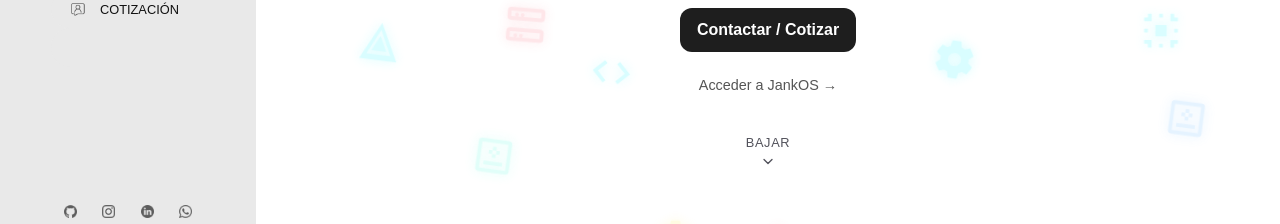
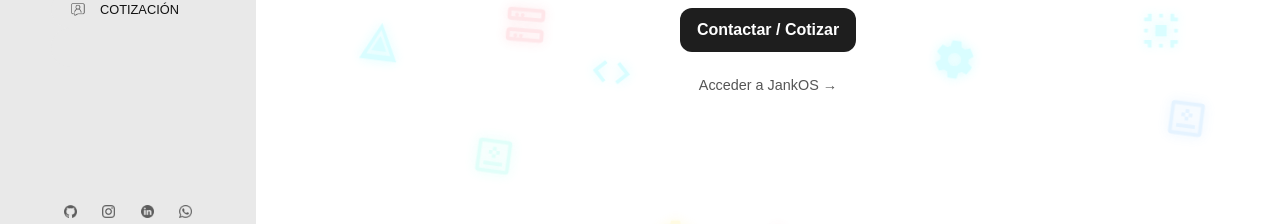
Before and after one commit to Jank1510/jankCVonline, an Angular app: page / in a window 1280 px wide. Shown: the part 566-790 px from the top of the page. Built offline with nearby package versions, Linux system fonts and the light colour scheme.

Commit message:
feat(inicio): flecha minimalista de scroll exclusiva para dispositivos moviles

```diff
--- a/src/app/content/inicio/inicio.component.css
+++ b/src/app/content/inicio/inicio.component.css
@@ -136,18 +136,14 @@
 }
 
 .indicador-scroll {
+    display: none;
     align-items: center;
     background: transparent;
     border: none;
-    border-radius: 9999px;
-    color: #52525b;
+    color: #71717a;
     cursor: pointer;
-    display: inline-flex;
-    flex-direction: column;
-    gap: 0.25rem;
     justify-content: center;
-    margin-top: 2rem;
-    padding: 0.5rem 1rem;
+    padding: 0.5rem;
     text-decoration: none;
     transition: color 0.2s ease, transform 0.2s ease;
     animation: flotar-suave 2.4s ease-in-out infinite;
@@ -161,27 +157,23 @@
 .indicador-scroll:focus-visible {
     outline: 2px solid #52525b;
     outline-offset: 4px;
-}
-
-.indicador-texto {
-    font-size: 0.8rem;
-    font-weight: 500;
-    letter-spacing: 0.05em;
-    text-transform: uppercase;
+    border-radius: 4px;
 }
 
 .flecha-scroll {
     display: block;
-    height: 16px;
+    height: 22px;
     stroke: currentColor;
-    width: 16px;
+    width: 22px;
 }
 
 @keyframes flotar-suave {
     0%, 100% {
+        opacity: 0.7;
         transform: translateY(0);
     }
     50% {
+        opacity: 1;
         transform: translateY(5px);
     }
 }
@@ -209,6 +201,7 @@
     }
 
     .indicador-scroll {
+        display: inline-flex;
         margin-top: 1.25rem;
     }
 }
--- a/src/app/content/inicio/inicio.component.html
+++ b/src/app/content/inicio/inicio.component.html
@@ -40,11 +40,10 @@
     class="indicador-scroll"
     data-aos="fade-up"
     data-aos-delay="200"
-    aria-label="Bajar a la siguiente sección"
+    aria-label="Desplazarse hacia abajo"
   >
-    <span class="indicador-texto">Bajar</span>
-    <svg class="flecha-scroll" viewBox="0 0 24 24" width="16" height="16" fill="none" stroke="currentColor" stroke-width="2" stroke-linecap="round" stroke-linejoin="round" aria-hidden="true">
-      <polyline points="6 9 12 15 18 9"></polyline>
+    <svg class="flecha-scroll" viewBox="0 0 24 24" width="22" height="22" fill="none" stroke="currentColor" stroke-width="1.5" stroke-linecap="round" stroke-linejoin="round" aria-hidden="true">
+      <path d="M5 9l7 6 7-6"/>
     </svg>
   </a>
 </section>
```
Also changed, not shown: wiki/log.md (+5 -0 lines).
